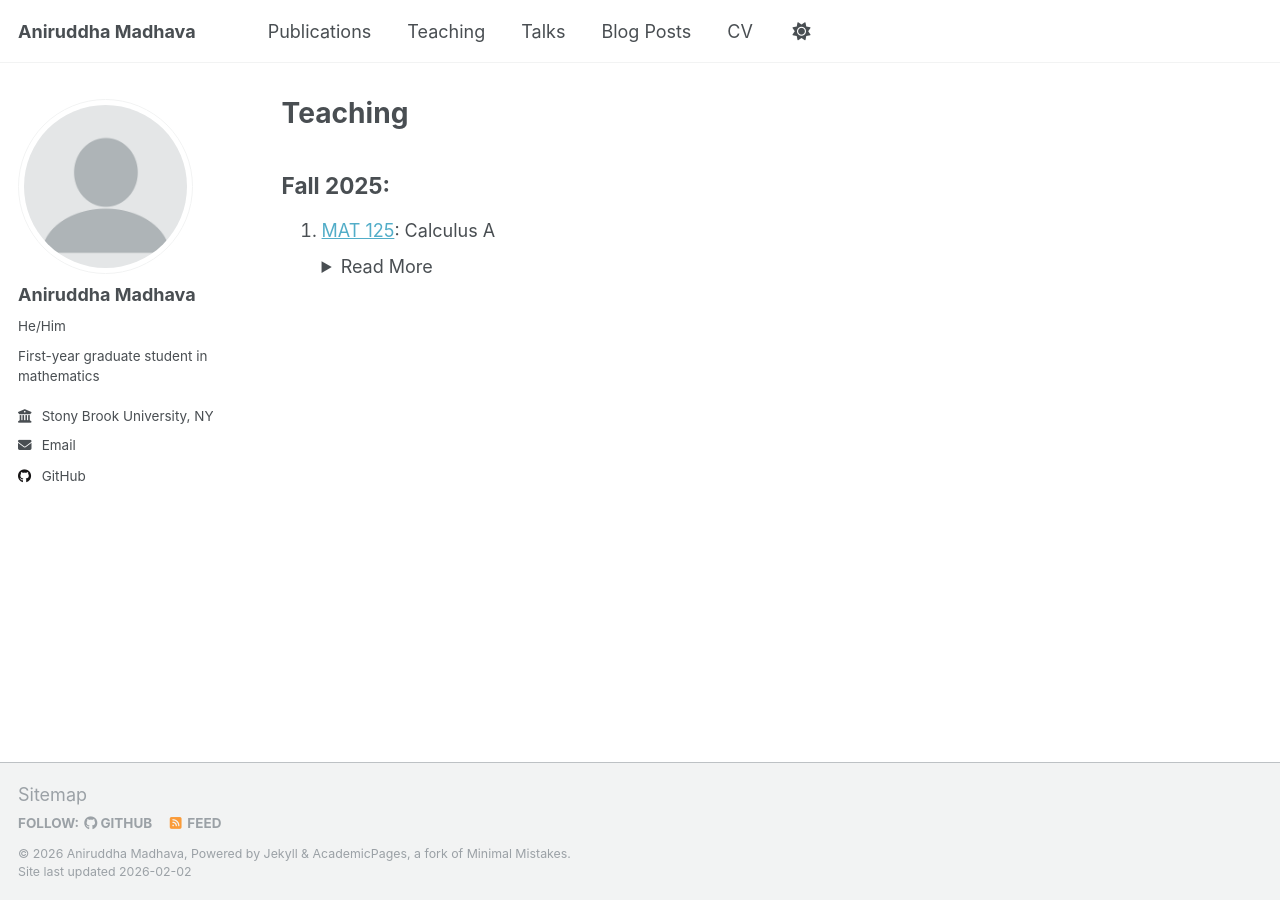
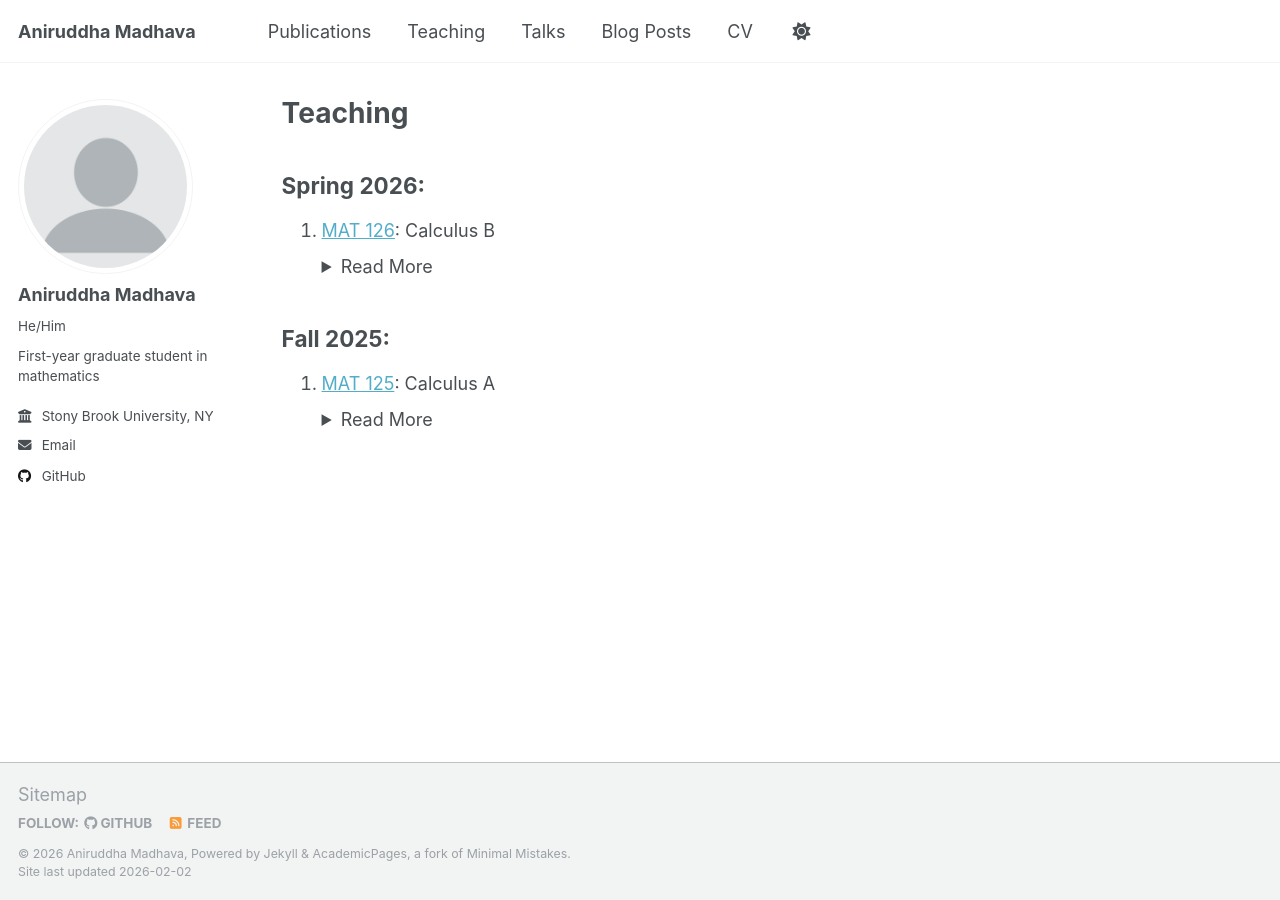
Before and after one commit to amadhava25/amadhava25.github.io, a Jekyll site: the page built from _pages/teaching.html, in a window 1280 px wide. Built offline with Jekyll 4.4.1, drawn with Linux system fonts in a browser that asks for light colours; a script that is not in the unit is left out.

Commit message:
Added spring teaching

```diff
--- a/_pages/teaching.html
+++ b/_pages/teaching.html
@@ -11,7 +11,13 @@ author_profile: true
   {% include archive-single.html %}
 {% endfor %}
 
-<h2>Fall 2025:</h1>
+<h2>Spring 2026:</h2>
+<ol>
+	<li><a href = https://www.math.stonybrook.edu/MAT126>MAT 126</a>: Calculus B</li>
+	<details><summary>Read More</summary>A continuation of MAT 125, covering integral calculus: the fundamental theorem, symbolic and numeric methods of integration, area under a curve, volume, applications such as work and probability, complex numbers.</details>
+</ol>
+
+<h2>Fall 2025:</h2>
 <ol>
   <li><a href = "https://www.math.stonybrook.edu/MAT125">MAT 125</a>: Calculus A</li>
   <details><summary>Read More</summary>Differential calculus, emphasizing conceptual understanding, computations and applications, for students who have the necessary background from 12th-year high school mathematics. Differentiation of elementary algebraic, trigonometric, exponential and logarithmic functions; graphing; modeling; and maximization.</details>
```
